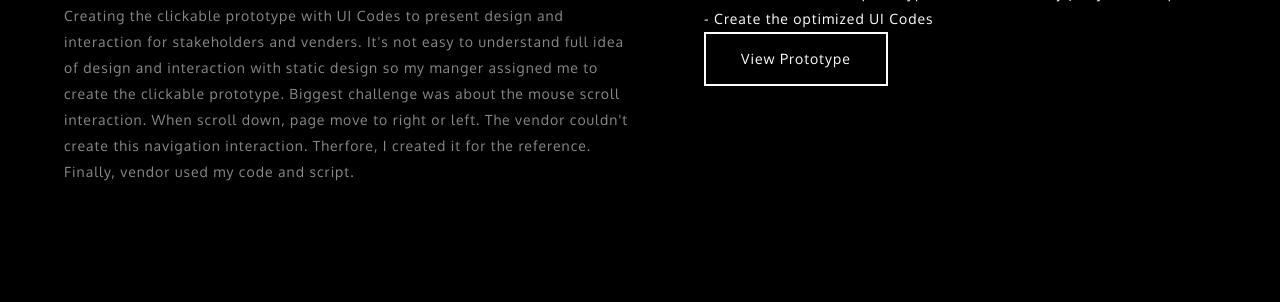
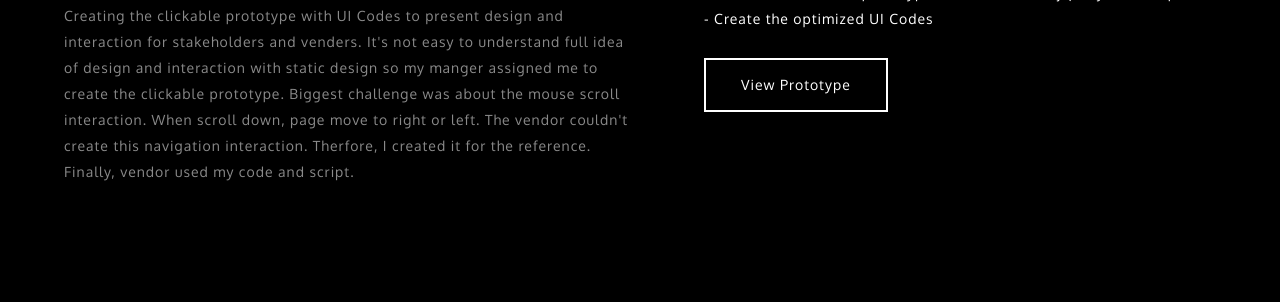
Before and after one commit to elishamklee/portfolio, a plain HTML site: page newnormal.html in a window 1280 px wide. Shown: the part 746-1048 px from the top of the page. Drawn offline with nearby package versions, Linux system fonts and the light colour scheme.

Commit message:
Update newnormal.html

```diff
--- a/newnormal.html
+++ b/newnormal.html
@@ -62,7 +62,7 @@
 					<div class="span_5_of_10 space_left mobile">
 						<h5>Highlighted Works</h5>
 						<label>- Create the clickable prototype with HTML/CSS/jQuery/Javascript</lable><br/>
-						<label>- Create the optimized UI Codes</lable><br/>
+						<label>- Create the optimized UI Codes</lable><br/><br/>
 						<div><a href="https://elishamklee.github.io/portfolio/normal/" target="_blank" class="button" style="border:2px solid #fff; color:#fff">View Prototype</a></div>
 					</div>
 				</div>
```
